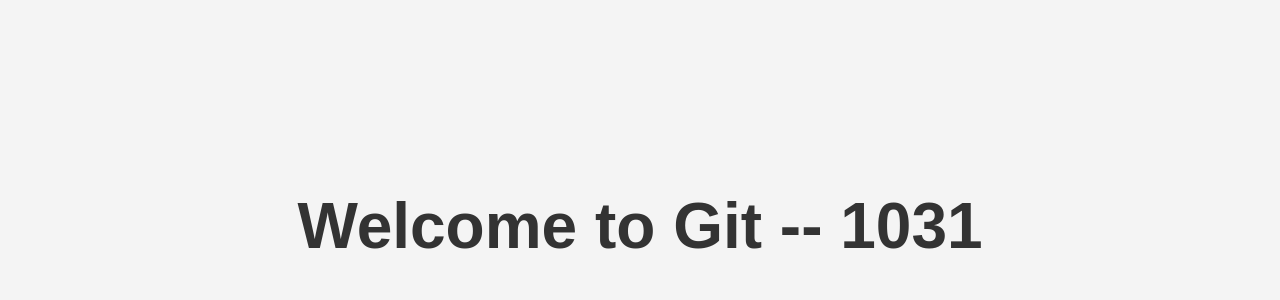
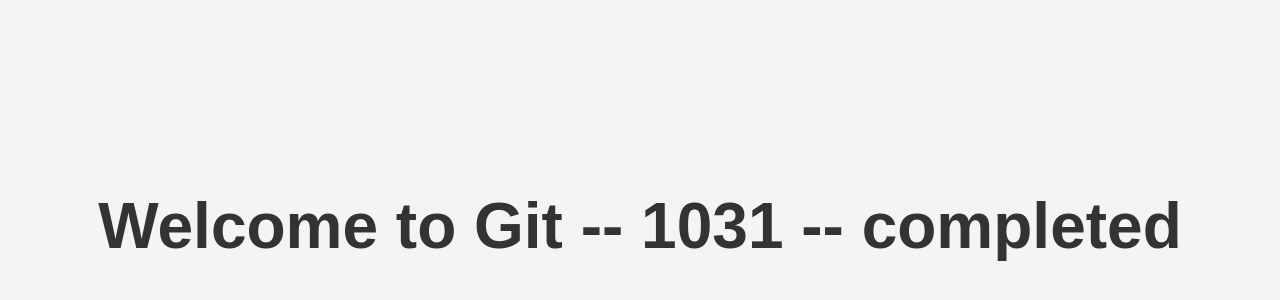
Before and after one commit to alamshkh/1011, a plain HTML site: page index.html in a window 1280 px wide. Shown: the part 174-474 px from the top of the page. Drawn offline with Linux system fonts and the light colour scheme.

Commit message:
editted lstly

```diff
--- a/index.html
+++ b/index.html
@@ -8,7 +8,7 @@
 </head>
 <body>
   <div class="center-text">
-    Welcome to Git -- 1031
+    Welcome to Git -- 1031 -- completed
   </div>
 </body>
 </html>
```
